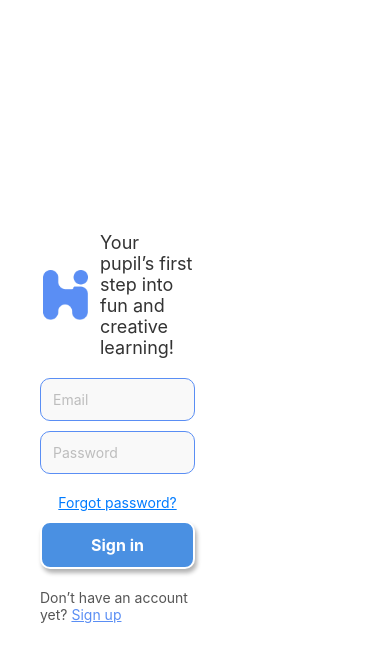
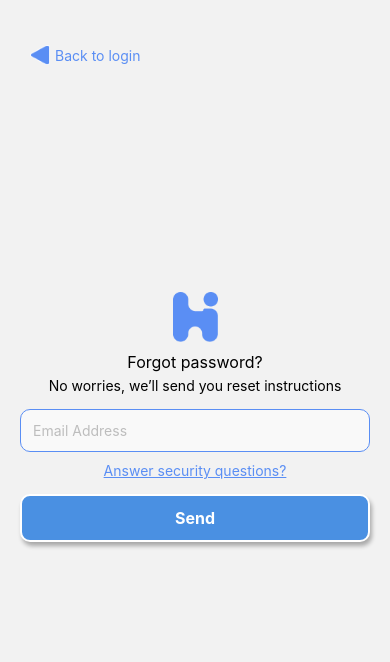
Before and after one commit to Qiryuuuuu/husay, a React Native app: screen /ForgotPassword in a window 390 px wide. Shown: the top 662 px of the page. Built offline with nearby package versions, Linux system fonts and the light colour scheme.

Commit message:
Interface of forgot password and adjustment to sign in

```diff
--- a/app/App.js
+++ b/app/App.js
@@ -1,9 +1,11 @@
 import React from "react";
 import { NavigationContainer } from "@react-navigation/native";
 import { createStackNavigator } from "@react-navigation/stack";
+
 import LoginScreen from "./screens/signIn";
 import SignUpScreen from "./screens/signUp";
-import securityQuestionScreen from "./screens/securityQuestion";
+import SecurityQuestionScreen from "./screens/securityQuestion";
+import ForgotPasswordScreen from "./screens/forgotPass"
 
 const Stack = createStackNavigator();
 
@@ -13,7 +15,8 @@ export default function App() {
       <Stack.Navigator initialRouteName="Login" screenOptions={{ headerShown: false }}>
         <Stack.Screen name="Login" component={LoginScreen} />
         <Stack.Screen name="SignUp" component={SignUpScreen} />
-        <Stack.Screen name="SecurityQuestion" component={securityQuestionScreen} />
+        <Stack.Screen name="SecurityQuestion" component={SecurityQuestionScreen} />
+        <Stack.Screen name="ForgotPassword" component={ForgotPasswordScreen} />
       </Stack.Navigator>
     </NavigationContainer>
   );
--- /dev/null
+++ b/app/screens/forgotPass.js
@@ -0,0 +1,142 @@
+import React from "react";
+import { View, Text, TextInput, Image, StyleSheet, TouchableOpacity } from "react-native";
+
+const logoImg = require("../../assets/logo.png");
+const backIcon = require("../../assets/back-icon.png")
+
+export default function ForgotPasswordScreen({ navigation }) {
+  return (
+    <View style={styles.container}>
+        <View style={styles.backHeader}>
+            <TouchableOpacity onPress={() => navigation.navigate("Login")} style={styles.backButton}>
+                <Image source={backIcon} style={styles.backIcon}/>
+                <Text style={styles.backText}>Back to login</Text>
+            </TouchableOpacity>
+        </View>
+
+      {/* Logo */}
+      <Image source={logoImg} style={styles.logo} />
+
+      {/* Title & Subtitle */}
+      <View style={styles.textHeader}>
+        <Text style={[styles.title, styles.headerText]}>Forgot password?</Text>
+        <Text style={[styles.subtitle, styles.headerText]}>
+          No worries, we’ll send you reset instructions
+        </Text>
+      </View>
+
+      {/* Form */}
+      <View style={styles.formContainer}>
+        <View style={styles.inputContainer}>
+          <TextInput
+            style={styles.input}
+            placeholder="Email Address"
+            placeholderTextColor="#BDBDBD"
+          />
+        </View>
+
+        <TouchableOpacity>
+            <Text style={styles.securityQuestionText}>Answer security questions?</Text>
+        </TouchableOpacity>
+
+        <TouchableOpacity style={[styles.button, styles.shadow]}>
+          <Text style={styles.buttonText}>Send</Text>
+        </TouchableOpacity>
+      </View>
+    </View>
+  );
+}
+
+const styles = StyleSheet.create({
+  backHeader: {
+    position: "absolute",
+    top: 45,
+    left: 30,
+    zIndex: 10,
+  },
+  backButton: {
+    flexDirection: "row",
+    alignItems: "center",
+  },
+  backIcon: {
+    width: 20,
+    height: 20,
+    marginRight: 5,
+  },
+  backText: {
+    color: "#5A8EF4",
+  },
+  container: {
+    flex: 1,
+    width: "100%",
+    alignItems: "center",
+    justifyContent: "center",
+    paddingHorizontal: 20,
+  },
+  logo: {
+    width: 50,
+    height: 50,
+    marginBottom: 10,
+    resizeMode: "contain",
+  },
+  textHeader: {
+    alignItems: "center",
+  },
+  headerText: {
+    marginBottom: 5,
+  },
+  title: {
+    fontSize: 16,
+  },
+  formContainer: {
+    width: "100%",
+    maxWidth: 500,
+    alignItems: "center",
+  },
+  inputContainer: {
+    width: "100%",
+    maxWidth: 400,
+  },
+  input: {
+    width: "100%",
+    padding: 12,
+    borderWidth: 1,
+    borderColor: "#5A8EF4",
+    borderRadius: 10,
+    marginBottom: 10,
+    fontSize: 14,
+    backgroundColor: "#f9f9f9",
+    color: "#333",
+    marginBottom: 10,
+    marginTop: 10
+  },
+  securityQuestionText:{
+    color: "#5A8EF4",
+    textDecorationLine: "underline"
+  },
+  button: {
+    width: "100%",
+    maxWidth: 400,
+    backgroundColor: "#5A8EF4",
+    padding: 12,
+    borderRadius: 10,
+    alignItems: "center",
+    marginVertical: 10,
+    borderWidth: 2,
+    borderColor: "white",
+    marginTop: 15
+  },
+  shadow: {
+    shadowColor: "#000",
+    shadowOffset: { width: 2, height: 4 },
+    shadowOpacity: 0.3,
+    shadowRadius: 4,
+    elevation: 6,
+    backgroundColor: "#4A90E2",
+  },
+  buttonText: {
+    color: "#fff",
+    fontSize: 16,
+    fontWeight: "bold",
+  }
+});
--- a/app/screens/signIn.js
+++ b/app/screens/signIn.js
@@ -22,7 +22,7 @@ export default function LoginScreen({ navigation }) {
 
         <View style={styles.forgotContainer}>
           <TouchableOpacity>
-            <Text style={styles.forgotText}>Forgot password?</Text>
+            <Text style={styles.forgotText} onPress={() => navigation.navigate("ForgotPassword")}>Forgot password?</Text>
           </TouchableOpacity>
         </View>
 
```
Also changed, not shown: app/screens/forgotSecuQuestion.js (added), assets/back-icon.png (added).
